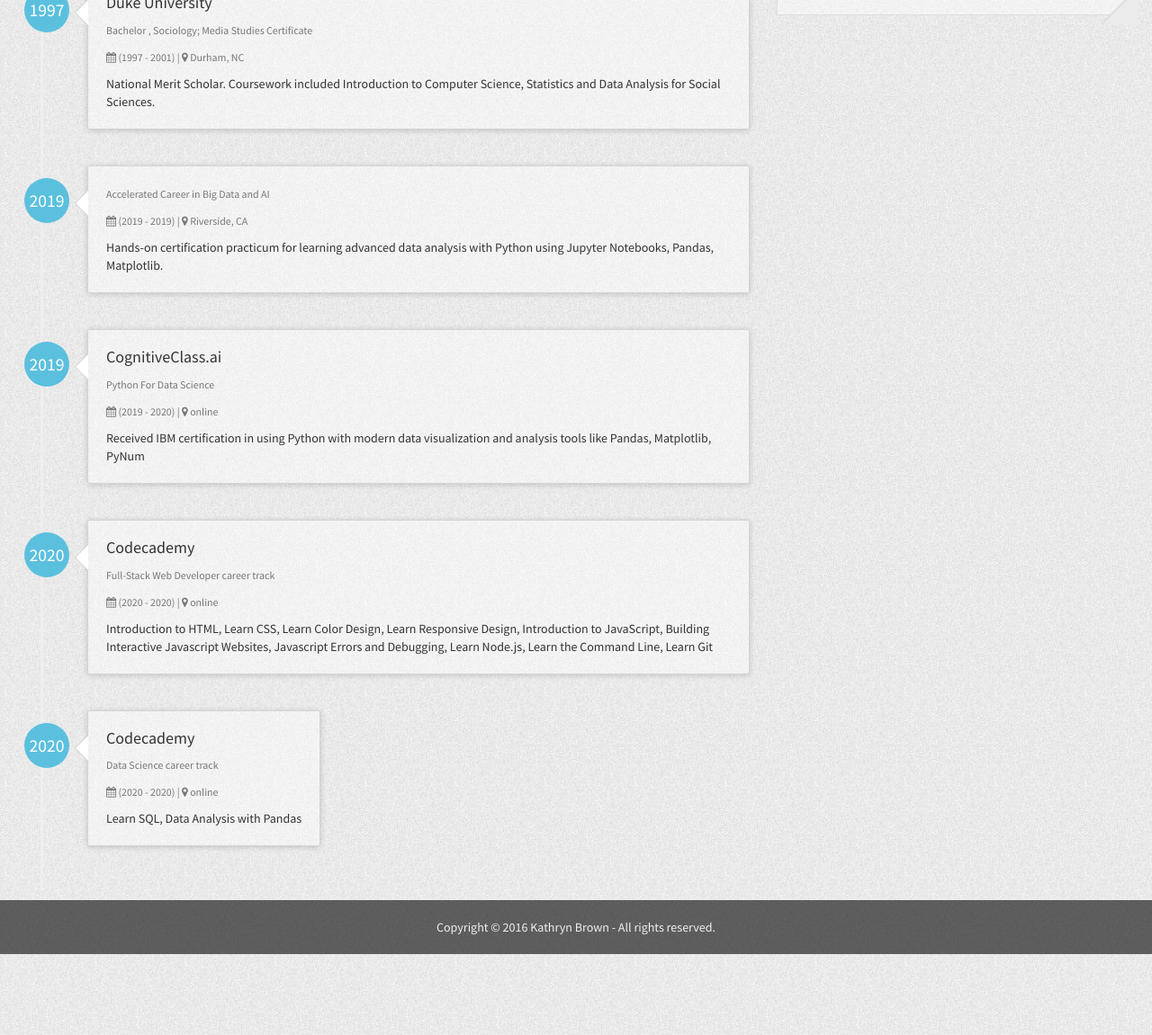
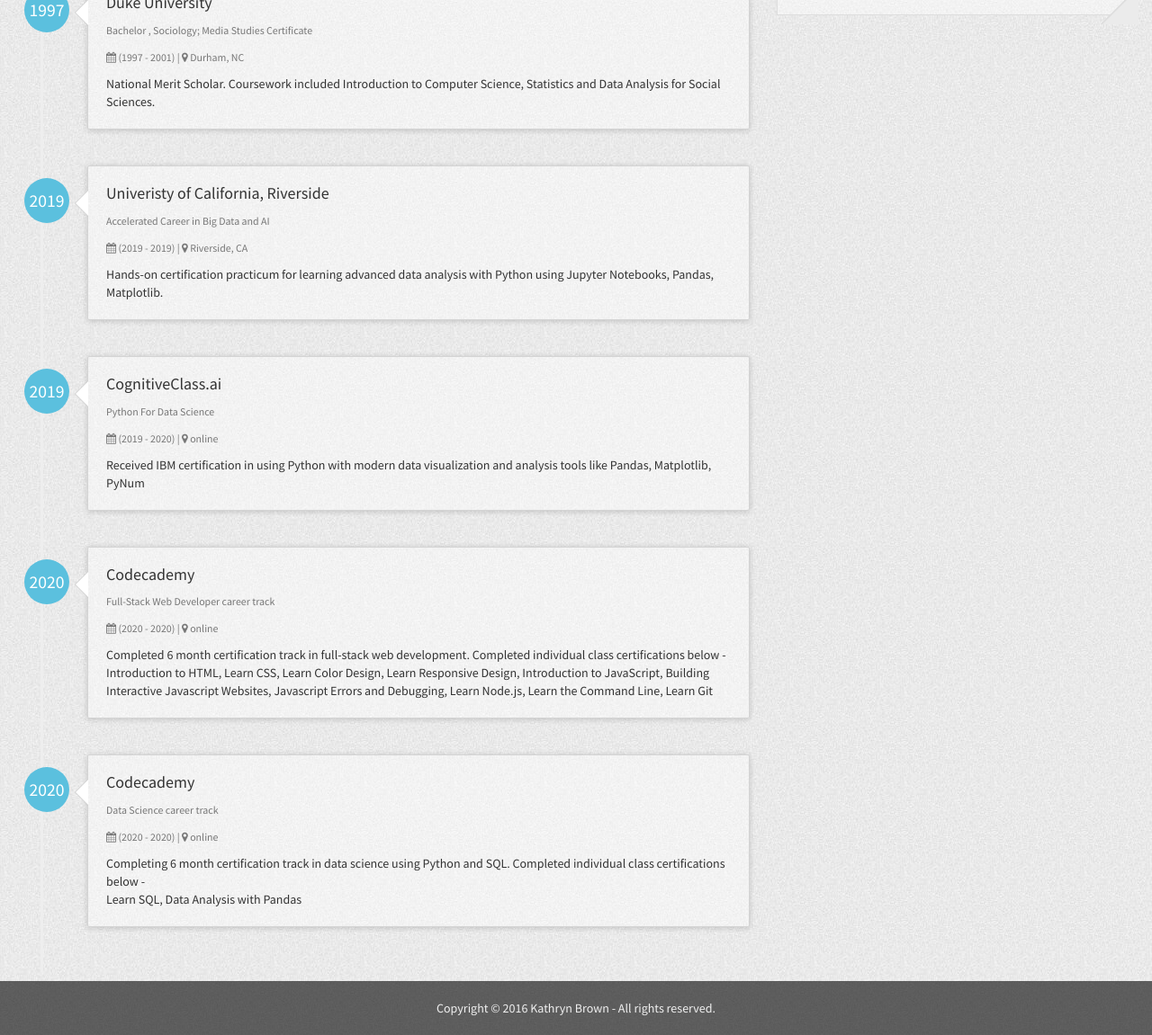
Before and after one commit to kb-code/resume, a Jekyll site: the page built from index.html, in a window 1280 px wide and 1400 px high, scrolled down 807 px, cut to the strip 249-1400 px from the top of the window. Shown: the whole strip at 90% size. Built offline with Jekyll 4.4.1, drawn with Linux system fonts in a browser that asks for light colours; nearby versions of some CDN libraries; some of the changed lines change nothing that is shown.

Commit message:
fix formatting issue with template

```diff
--- a/_config.yml
+++ b/_config.yml
@@ -58,7 +58,7 @@
       duration: (1997 - 2001)
       description: National Merit Scholar. Coursework included Introduction to Computer Science, Statistics and Data Analysis for Social Sciences.
     - education2:
-      orgnization: Univeristy of California, Riverside
+      organization: Univeristy of California, Riverside
       location: Riverside, CA
       degree: Accelerated Career in Big Data and AI
       started: 2019
@@ -77,16 +77,14 @@
       degree: Full-Stack Web Developer career track
       started: 2020
       duration: (2020 - 2020)
-      description: Completed 6 month certification track in full-stack web development. Completed individual class certifications below -
-      description: Introduction to HTML, Learn CSS, Learn Color Design, Learn Responsive Design, Introduction to JavaScript, Building Interactive Javascript Websites, Javascript Errors and Debugging, Learn Node.js, Learn the Command Line, Learn Git
+      description: Completed 6 month certification track in full-stack web development. Completed individual class certifications below - <br> Introduction to HTML, Learn CSS, Learn Color Design, Learn Responsive Design, Introduction to JavaScript, Building Interactive Javascript Websites, Javascript Errors and Debugging, Learn Node.js, Learn the Command Line, Learn Git
     - education5:
       organization: Codecademy
       location: online
       degree: Data Science career track
       started: 2020
       duration: (2020 - 2020)
-      description: Completing 6 month certification track in data science using Python and SQL. Completed individual class certifications below -
-      description: Learn SQL, Data Analysis with Pandas
+      description: Completing 6 month certification track in data science using Python and SQL. Completed individual class certifications below - <br> Learn SQL, Data Analysis with Pandas
   languages:
     - language1:
       name: English
```
